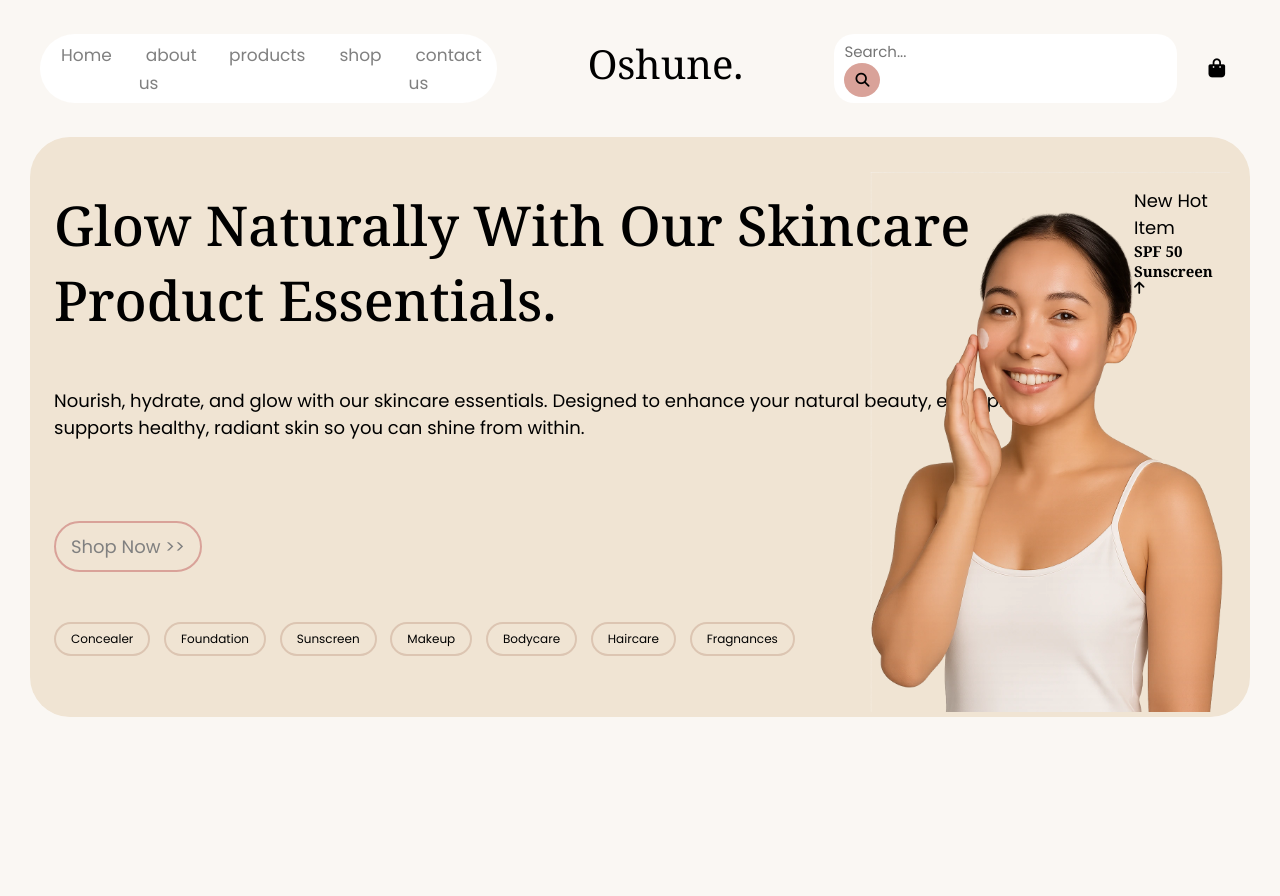
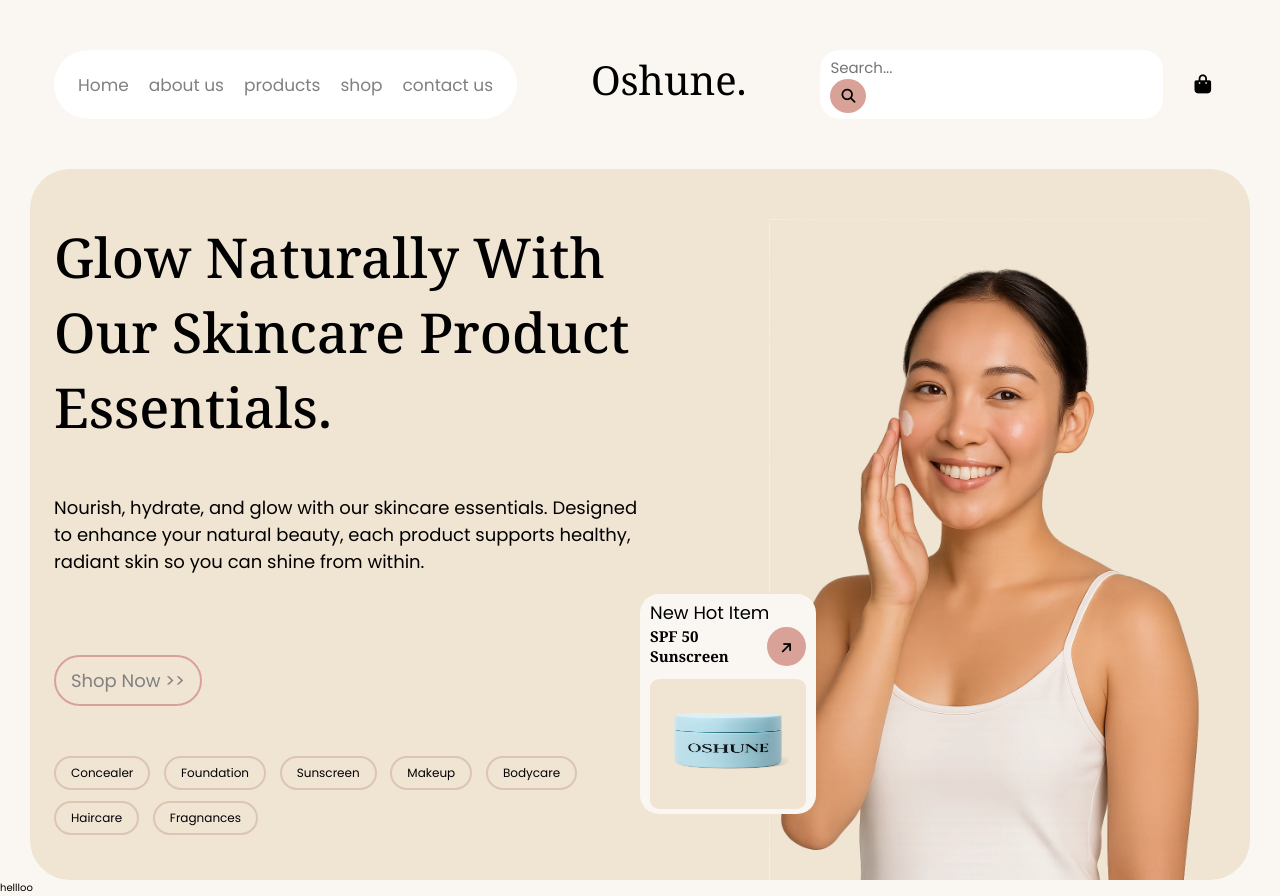
Before and after one commit to SanjilaGangaju/Oshune, a website built with Vite: page index.html in a window 1280 px wide. Before the commit the page ends 800 px from the top, so only its background shows below. Built offline with nearby package versions, Linux system fonts and the light colour scheme; a web font is replaced by a local one.

Commit message:
hero-section

```diff
--- a/index.html
+++ b/index.html
@@ -59,7 +59,7 @@
     <!-- ========== Start Hero Section ========== -->
     <main>
      <div class="section-hero">
-        <div class="container grid grid-three--cols">
+        <div class="container grid grid-two--cols">
             <div class="hero-content">
                 <h1 class="hero-heading">
                     Glow Naturally With Our Skincare Product Essentials.
@@ -86,28 +86,34 @@
                </span>
              </div>
             </div>
-        <div class="product-card">
+
+            <div class="hero-image">
+
+                <img src="/src/assests/hero-image.webp" class="model-image" alt="model">
+
+            <div class="product-card">
             <div class="product-info">
             <p class="product-card--subheading">New Hot Item</p>
-            <h2 class="product-common--title">SPF 50 Sunscreen</h2>
-            <i class="fa-solid fa-arrow-up"></i>
+            <div class="card-title">
+                 <h2 class="product-common--title">SPF 50 Sunscreen</h2>
+                 <a  href="#" class="product-arrow-link"><i class="fa-solid fa-arrow-up"></i></a>
+
+            </div>
+
             </div>
             <div class="product-image">
                 <figure>
-                    <img src="#" alt="">
+                    <img src="src/assests/product1.webp" alt="product image">
                 </figure>
             </div>
 
 
         </div>
-        <div class="hero-image">
-            <figure>
-                <img src="src/assests/hero-image.webp" alt="">
-            </figure>
-        </div>
-        </div>
+
     </div>
+
     </main>
+    <div>hellloo</div>
     <!-- ========== End Hero Section ========== -->
 
 
--- a/src/style.css
+++ b/src/style.css
@@ -59,12 +59,14 @@ body{
 
 }
 .grid{
-  display: flex;
+  display: grid;
 }
 .grid-three--cols{
   grid-template-columns: repeat(3, 1fr);
 }
-
+.grid-two--cols{
+  grid-template-columns: repeat(2, 1fr);
+}
 
 /* module / reusable */
 .fa-solid{
@@ -118,12 +120,9 @@ body{
 .section-header{
   width: 100%;
 }
-.section-header .grid{
-  gap: 9.1rem;
-  padding: 3.4rem 1rem;
-}
+
 .navbar{
-  padding: 0.5rem 1.4rem;
+
   background-color: white;
   border-radius: 4rem;
   -webkit-border-radius: 4rem;
@@ -135,17 +134,19 @@ body{
   justify-content: center;
 
   & ul{
+    padding: 0.5rem 2.4rem;
     display: flex;
+    align-items: center;
     gap: 2rem;
 
 
     }
     & .nav-link{
       font-size: 1.7rem;
-      padding: 0.4rem 0.7rem;
       text-align: center;
       outline: none;
       border: none;
+      white-space: nowrap;
       transition: all 0.1s ease;
       -webkit-transition: all 0.1s ease;
       -moz-transition: all 0.1s ease;
@@ -156,6 +157,7 @@ body{
 
   .header-center--div .logo-text{
     font-size: 4rem;
+    text-align: center;
     font-family: 'Noto Serif', sans-serif;
     font-weight: 400;
   }
@@ -225,18 +227,22 @@ body{
 /***** End Navbar Section *****/
 /***** Hero Section *****/
 .section-hero .container{
+  position: relative;
   background-color: var(--section-bg--color);
   border-radius: 4rem;
   -webkit-border-radius: 4rem;
   -moz-border-radius: 4rem;
   -ms-border-radius: 4rem;
   -o-border-radius: 4rem;
-  position: relative;
+  padding-bottom: 0;
+
+
 }
 .hero-content{
   display: flex;
   flex-direction: column;
   gap: 5rem;
+  padding-bottom: 3.4rem;
 
   & .hero-heading{
     font-size: 5.5rem;
@@ -256,26 +262,75 @@ body{
     -moz-border-radius: 1.9rem;
     -ms-border-radius: 1.9rem;
     -o-border-radius: 1.9rem;
+  }
+
 }
+.hero-image{
+  position: relative;
+
+}
+.model-image{
+  position: absolute;
+  bottom: 0;
+  right: 3%;
+  height: 100%;
+  border: none;
+}
+.product-card{
+  display: flex;
+  flex-direction: column;
+  gap: 1.3rem;
+  align-items: center;
+  padding: 0.5rem 1rem;
+  position: absolute;
+  right: 70%;
+  bottom: 10%;
+  background-color: var(--background-color);
+  border-radius: 1.9rem;
+  -webkit-border-radius: 1.9rem;
+  -moz-border-radius: 1.9rem;
+  -ms-border-radius: 1.9rem;
+  -o-border-radius: 1.9rem;
+  text-align: left;
+
+
+
+  & .card-title{
+    display: flex;
+    align-items: center;
+    justify-content: space-between;
+    gap: 1.2rem;
+    & .product-arrow-link{
+      border-radius: 50%;
+      -webkit-border-radius: 50%;
+      -moz-border-radius: 50%;
+      -ms-border-radius: 50%;
+      -o-border-radius: 50%;
+      background-color: var(--accent-color);
+      padding: 0.6rem 1.4rem;
+
+       & .fa-arrow-up{
+
+      transform: rotate(45deg);
+      transform-origin: center;
 
 
 }
-.hero-image{
-  padding: 0;
-  position: absolute;
-  bottom: 0;
-  right: 2rem;
-  width: 36rem;
-  aspect-ratio: 1;
-  & figure{
-    outline: none;
-    border: none;
+    }
 
+  }
+  & .product-image {
+    background-color: var(--section-bg--color);
+    border-radius: 0.9rem;
+      -webkit-border-radius: 0.9rem;
+      -moz-border-radius: 0.9rem;
+      -ms-border-radius: 0.9rem;
+      -o-border-radius: 0.9rem;
     & img{
       width: 100%;
+      aspect-ratio: 1/0.8;
 
+}
   }
 }
-
-}
  /***** End Hero Section *****/
```
Also changed, not shown: src/assests/product1.webp (added).
